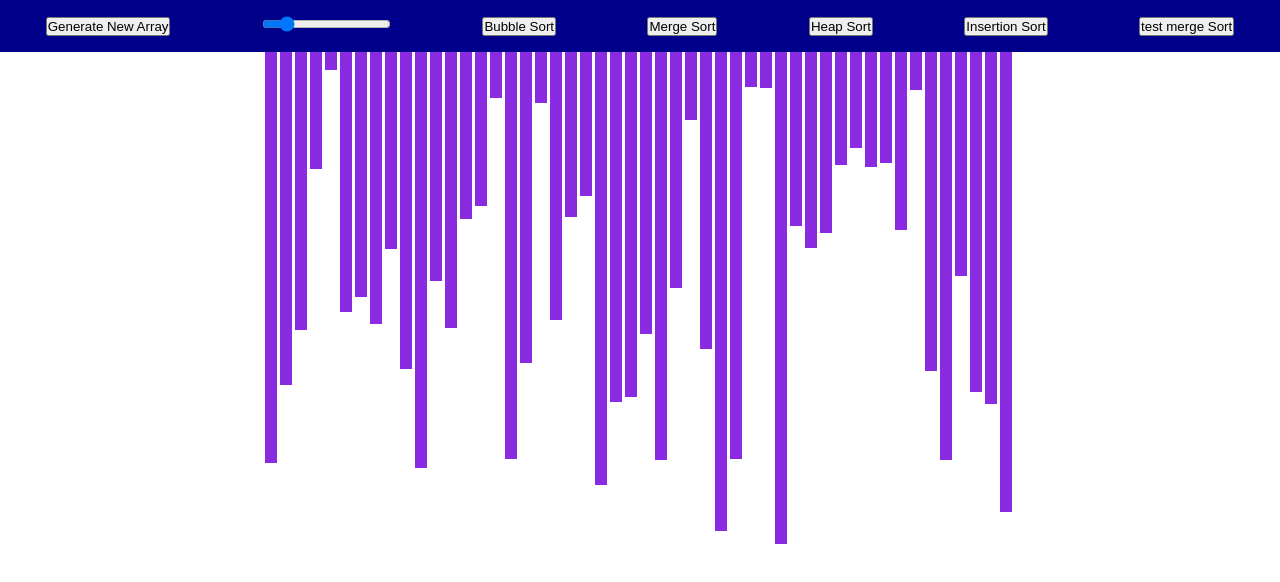
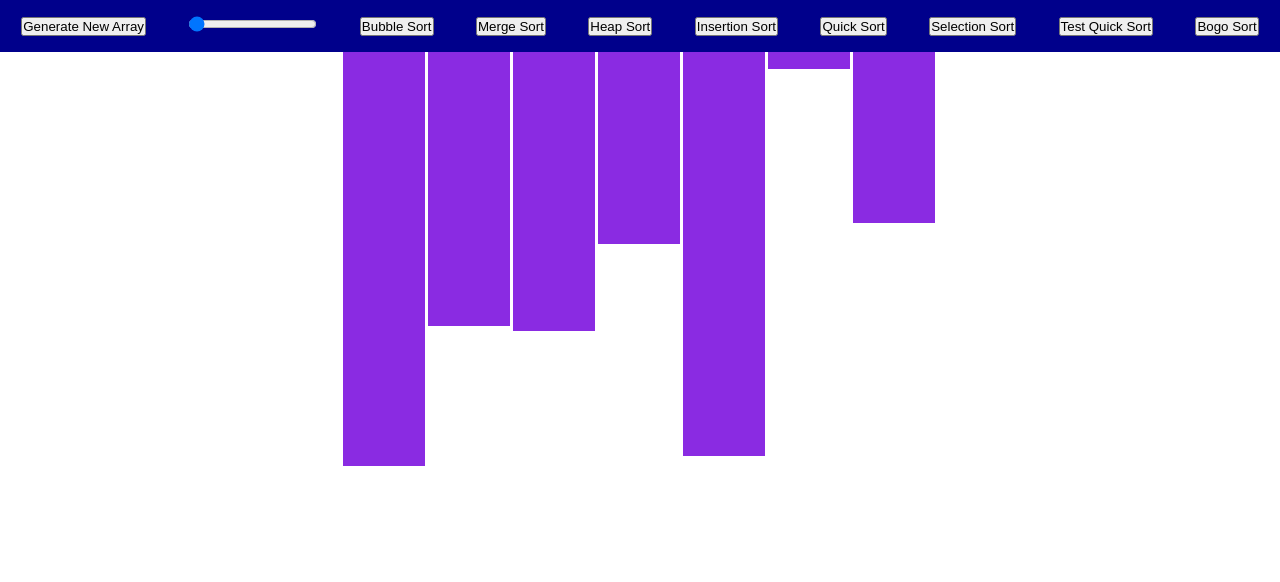
Before and after one commit to Bross03/sorting-visualizer, a React (Create React App) app: page / in a window 1280 px wide. Shown: the top 582 px of the page. Built offline with nearby package versions, Linux system fonts and the light colour scheme.

Commit message:
quick sort and bogo sort

```diff
--- a/src/Components/SortingVisualizer.css
+++ b/src/Components/SortingVisualizer.css
@@ -1,7 +1,8 @@
 .arrayContainer{
     display:flex;
     justify-content: center;
-    max-width: 100%;
+    max-width: 90%;
+    margin:0 auto;
 }
 .bar{
     margin-right: 3px;
--- a/src/Components/SortingVisualizer.js
+++ b/src/Components/SortingVisualizer.js
@@ -1,13 +1,13 @@
 import React, { useEffect, useState } from "react";
-import { bubbleSort, heapSort, insertionSort, mergeSort } from "../SortingAlgorithms/SortingAlgorithms";
-import { areArraysEqual, buildMaxHeap, heapify, randomNumberInRange } from "../util";
+import { bogoSort, bubbleSort, heapSort, insertionSort, mergeSort, quickSort } from "../SortingAlgorithms/SortingAlgorithms";
+import { areArraysEqual, randomNumberInRange } from "../util";
 import './SortingVisualizer.css';
 const minValue=5;
 const maxValue=500;
 
 function SortingVisualizer(){
     const [preventClick,setPreventClick]=useState(false);
-    const [arraySize,setArraySize]=useState(50);
+    const [arraySize,setArraySize]=useState(7);
     const [barWidth,setBarWidth]=useState(30);
     const generateNewArray=()=>{
         if(!preventClick){
@@ -61,25 +61,37 @@ function SortingVisualizer(){
     const sortWithMergeSort=async ()=>{
         if(!preventClick){
             setPreventClick(true);
-            console.log(array);
-            await mergeSort(array,0,array.length-1);
-            console.log(array)
-
+            await mergeSort(array);
             setPreventClick(false);
         }
     }
-    const testMergeSort=async ()=>{
+    const sortWithQuickSort=async ()=>{
+        if(!preventClick){
+            setPreventClick(true);
+            await quickSort(array);
+            setPreventClick(false);
+        }
+    }
+    const sortWithBogoSort=async()=>{
+        if(!preventClick){
+            setPreventClick(true);
+            console.log('hey?')
+            await bogoSort(array);
+            setPreventClick(false);
+        }
+    }
+    const testQuickSort=async ()=>{
         if(!preventClick){
             setPreventClick(true);
             for(let i=0;i<5000;i++){
                 const newArray=[];
-                const length=randomNumberInRange(1,1000)
+                const length=randomNumberInRange(1,1000);
                 for(let j=0;j<length;j++){
                     newArray.push(randomNumberInRange(-10000,10000));
                 }
                 const javascriptSorted=newArray.slice().sort((a,b)=>a-b);
-                mergeSort(newArray,0,newArray.length-1);
-                console.log(areArraysEqual(javascriptSorted,newArray));
+                const mySorted=await quickSort(newArray);
+                console.log(areArraysEqual(javascriptSorted, mySorted));
             }
             setPreventClick(false);
         }
@@ -88,14 +100,17 @@ function SortingVisualizer(){
         <div className="SortingVisualizer">
             <div className="navbar">
             <button onClick={generateNewArray}>Generate New Array</button>
-            <div class="slidecontainer">
+            <div className="slidecontainer">
                 <input type="range" min="5" max="300" value={arraySize} className="slider" onChange={handleSliderChange}/>
             </div>
             <button onClick={sortWithBubbleSort}>Bubble Sort</button>
             <button onClick={sortWithMergeSort}>Merge Sort</button>
             <button onClick={sortWithHeapSort}>Heap Sort</button>
             <button onClick={sortWithInsertionSort}>Insertion Sort</button>
-            <button onClick={testMergeSort}>test merge Sort</button>
+            <button onClick={sortWithQuickSort}>Quick Sort</button>
+            <button onClick={sortWithInsertionSort}>Selection Sort</button>
+            <button onClick={testQuickSort}>Test Quick Sort</button>
+            <button onClick={sortWithBogoSort}>Bogo Sort</button>
             </div>
             <div className="arrayContainer">
             {
--- a/src/SortingAlgorithms/SortingAlgorithms.js
+++ b/src/SortingAlgorithms/SortingAlgorithms.js
@@ -1,4 +1,4 @@
-import { buildMaxHeap, heapify, merge, swap } from "../util"
+import { buildMaxHeap, heapify, isSorted, merge, partition, shuffle, swap } from "../util"
 
 export const bubbleSort=async (arr)=>{
     for(let i=0;i<(arr.length-1);i++){
@@ -20,17 +20,7 @@ export const heapSort=async (array)=>{
     }
     return array;
 }
-// export const mergeSort=(arr)=>{
-//     if(arr.length<=1) return arr;
-
-//     let mid=Math.floor(arr.length/2);
-
-//     let left=mergeSort(arr.slice(0,mid));
-//     let right=mergeSort(arr.slice(mid));
-
-//     return merge(left,right);
-// }
-export const mergeSort=async (arr,left,right)=>{
+export const mergeSort=async (arr,left=0, right=arr.length-1)=>{
     if(left>=right){
     return
     };
@@ -40,8 +30,17 @@ export const mergeSort=async (arr,left,right)=>{
     await mergeSort(arr,mid+1,right);
     await merge(arr,left,mid,right);
 }
-export const quickSort=(array)=>{
 
+export const quickSort=async (arr, start=0, end=arr.length-1)=>{
+    if(start>=end){
+        return arr;
+    }
+    let pivotIndex= await partition(arr,start,end);
+
+    await quickSort(arr,start, pivotIndex-1);
+    await quickSort(arr,pivotIndex+1,end);
+
+    return arr;
 }
 export const insertionSort=async (arr)=>{
     for(let i=1;i<arr.length;i++){
@@ -57,3 +56,9 @@ export const insertionSort=async (arr)=>{
     }
     return arr;
 }
+export const bogoSort=async (arr)=>{
+    while(isSorted(arr)==false){
+        await shuffle(arr);
+    }
+    return arr;
+}
--- a/src/util.js
+++ b/src/util.js
@@ -5,6 +5,7 @@ export const randomNumberInRange=(min, max)=> {
 const wait=(ms)=> new Promise(resolve => setTimeout(resolve, ms))
 
 export const swap=async (arr, xp, yp)=>{
+
     const arrayBars=document.getElementsByClassName('bar');
     const barOneStyle = arrayBars[xp].style;
     const barTwoStyle = arrayBars[yp].style;
@@ -13,7 +14,6 @@ export const swap=async (arr, xp, yp)=>{
     barTwoStyle.backgroundColor='red';
     await wait(2);
     let tempAnimation=barOneStyle.height;
-    console.log(barOneStyle.height);
     barOneStyle.height=barTwoStyle.height;
     barTwoStyle.height=tempAnimation;
     arr[xp]=arr[yp];
@@ -25,6 +25,7 @@ export const swap=async (arr, xp, yp)=>{
 }
 
 export const areArraysEqual=(arr1,arr2)=>{
+    try{
     if(arr1.length!=arr2.length) return false;
     for(let i=0;i<arr1.length;i++){
         if(arr1[i]!=arr2[i]){
@@ -32,6 +33,10 @@ export const areArraysEqual=(arr1,arr2)=>{
         }
     }
     return true;
+    }catch(err){
+        console.log(arr1);
+        console.log(arr2);
+    }
 }
 
 //the following are heap sort helpers
@@ -72,20 +77,7 @@ export const buildMaxHeap=async (arr)=>{
     }
 }
 
-// export const merge=(arr,left,right)=>{
-//     let tempArr=[...arr]
-//     let sortedArr=[];
-
-//     while(left.length && right.length){
-//         if(left[0]<right[0]){
-//             sortedArr.push(left.shift());
-//         }else{
-//             sortedArr.push(right.shift());
-//         }
-//     }
-
-//     return [...sortedArr,...left,...right];
-// }
+//merge sort helper
 export const merge=async (arr,left,middle,right)=>{
     let leftLength=middle-left+1;
     let rightLength=right-middle;
@@ -150,3 +142,41 @@ export const merge=async (arr,left,middle,right)=>{
     }
 
 }
+
+//Quick Sort helper
+
+export const partition=async (arr,start,end)=>{
+
+    const pivotValue=arr[start];
+    let swapIndex=start;
+
+    for(let i=start+1;i<=end; i++){
+        if(pivotValue>arr[i]){
+            swapIndex++;
+            if(i!==swapIndex){
+                await swap(arr,i,swapIndex);
+            }
+        }
+    }
+
+    if(swapIndex!==start){
+        await swap(arr,start,swapIndex);
+    }
+
+    return swapIndex;
+}
+
+//bogo sort helpers!!!!
+export const isSorted=(arr)=>{
+    for(let i=1;i< arr.length; i++){
+        if(arr[i]<arr[i-1]){
+            return false;
+        }
+    }
+    return true;
+}
+export const shuffle=async (arr)=>{
+    for(let i=0;i<arr.length;i++){
+        await swap(arr,i, Math.floor(Math.random()*(arr.length-1)));
+    }
+}
```
